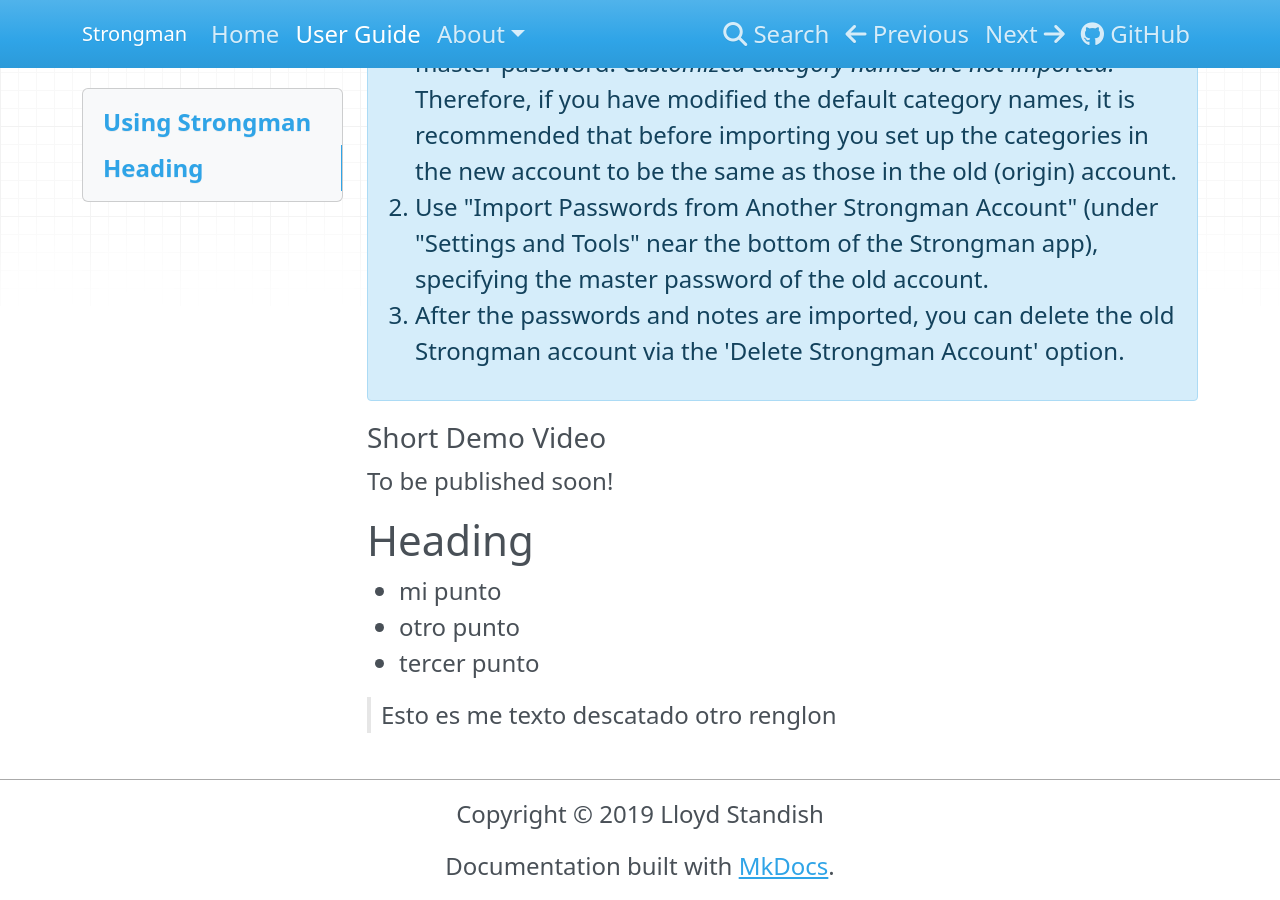
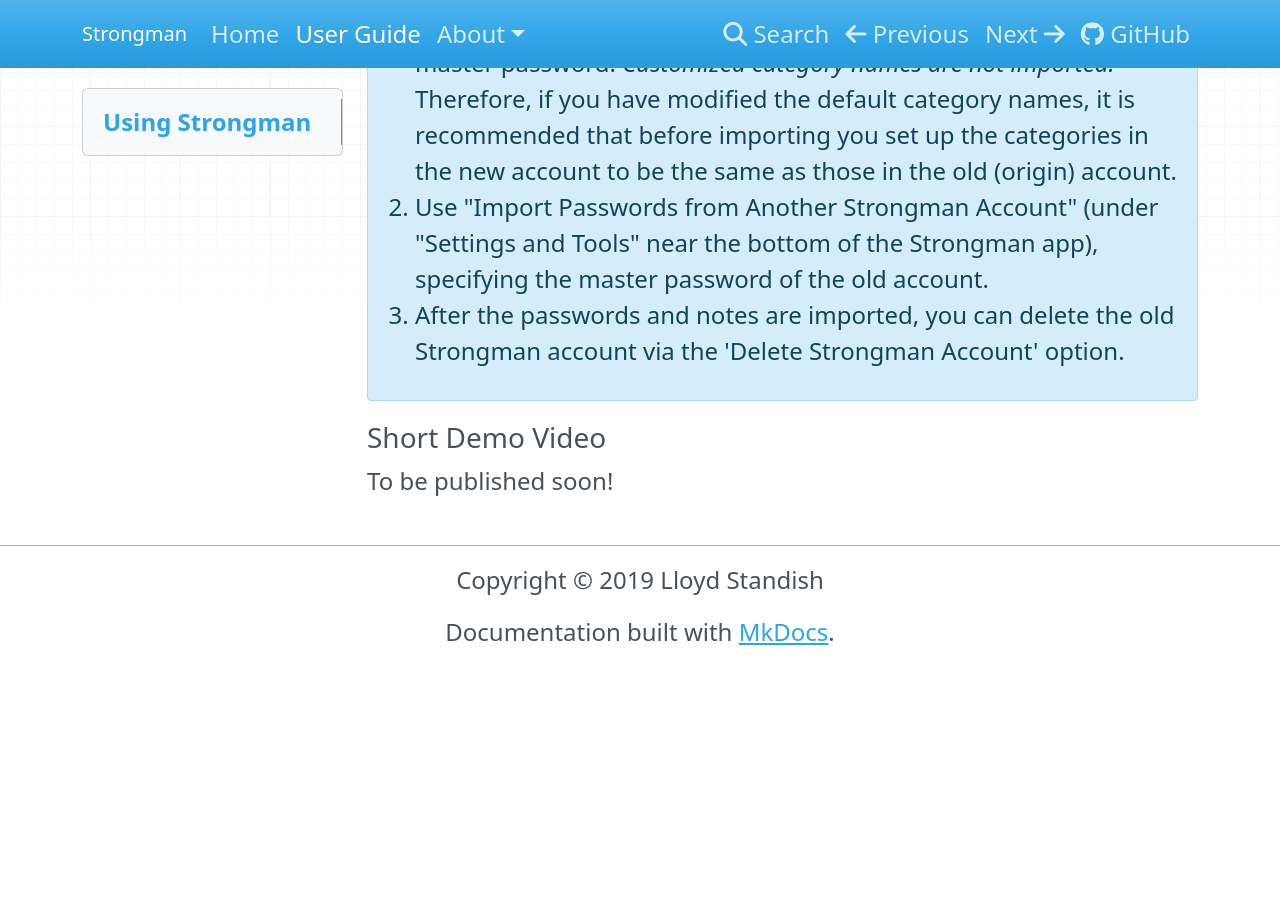
Before and after one commit to lstandish/strongman-md, an MkDocs documentation site: the page built from docs/user-guide.md, in a window 1280 px wide and 900 px high, scrolled down 1938 px. Built offline with MkDocs 1.6.1, drawn with Linux system fonts in a browser that asks for light colours; after the commit the page ends 2604 px from its top, so only the background shows below that.

Commit message:
docs/user-guide.md updated from https://stackedit.io/

```diff
--- a/docs/user-guide.md
+++ b/docs/user-guide.md
@@ -44,14 +44,7 @@
 To be published soon!
 [Open Strongman Password Manager]: https://strongman.tech/app/index.php
 
-# Heading
- - mi punto
- - otro punto
- - tercer punto
-
-> Esto es me texto descatado
-> otro renglon
 
 <!--stackedit_data:
-eyJoaXN0b3J5IjpbLTU0NzAwMDkyLDk5MTA0MDc5NV19
+eyJoaXN0b3J5IjpbMTQ0NTI5NTI3LDk5MTA0MDc5NV19
 -->
```
